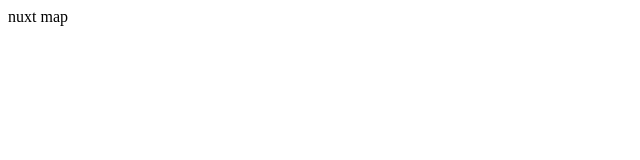
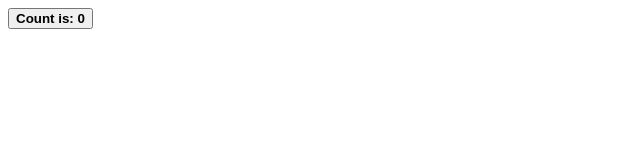
Before and after one commit to robgaston/nuxt-map, a Nuxt app: page / in a window 1280 px wide. Shown: the top 160 px of the page, without its empty margins (0-640 px from the left). Built offline with nearby package versions, Linux system fonts and the light colour scheme.

Commit message:
adds js to vue component

```diff
--- a/app.vue
+++ b/app.vue
@@ -1,5 +1,14 @@
+<script setup>
+import { ref } from 'vue'
+const count = ref(0)
+</script>
+
 <template>
-  <div>
-    nuxt map
-  </div>
+  <button @click="count++">Count is: {{ count }}</button>
 </template>
+
+<style scoped>
+button {
+  font-weight: bold;
+}
+</style>
```
